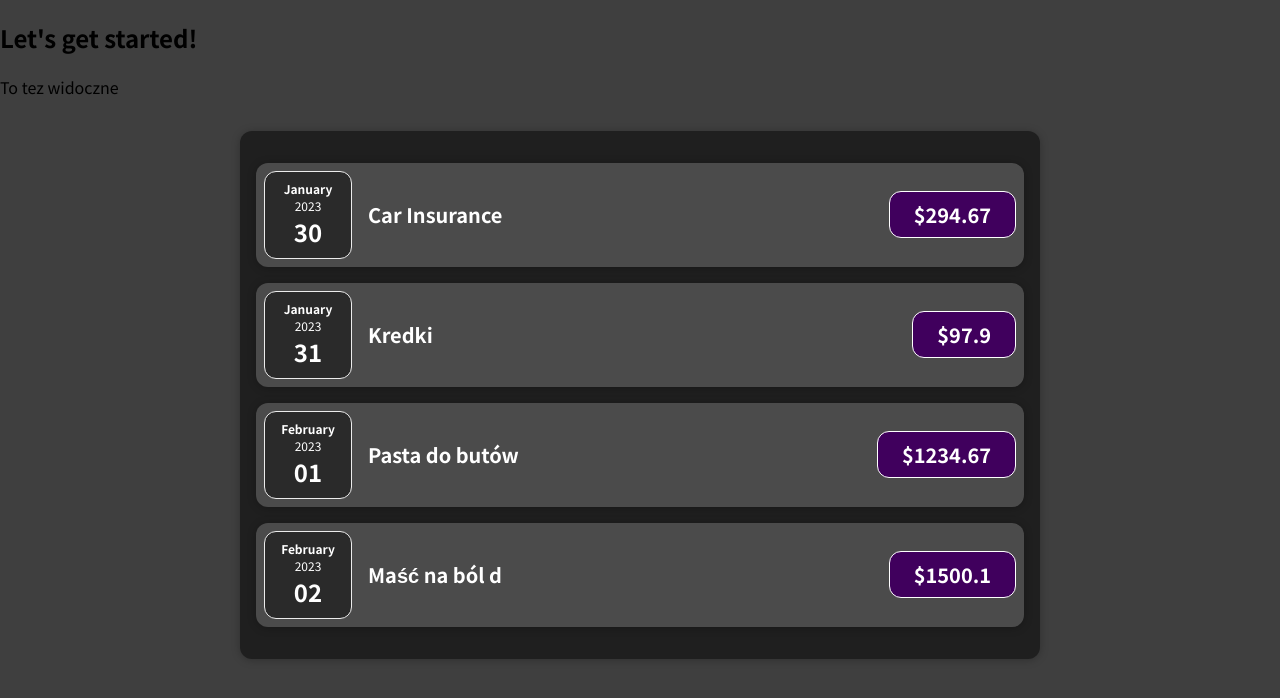
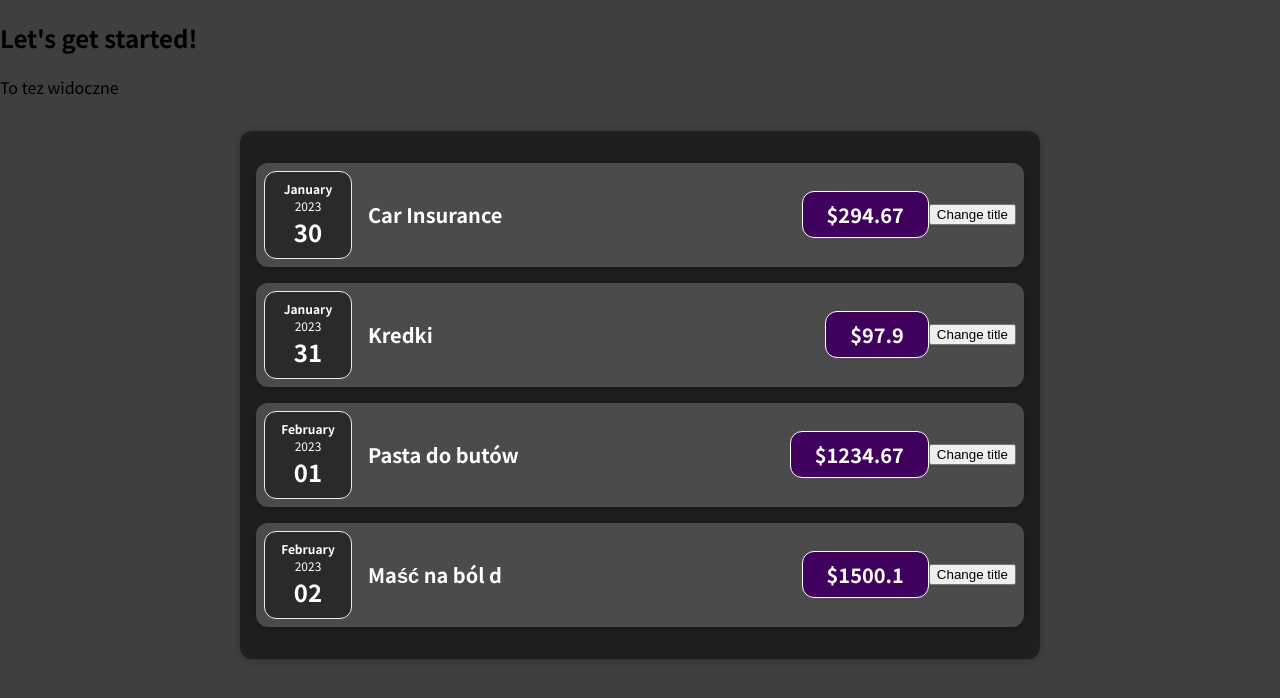
Before and after one commit to neertoon/learn-react, a JavaScript app: page / in a window 1280 px wide. Shown: the top 698 px of the page. Built offline with nearby package versions, Linux system fonts and the light colour scheme.

Commit message:
Pierwsza funkcja onclick

```diff
--- a/src/components/Expenses/ExpenseItem.js
+++ b/src/components/Expenses/ExpenseItem.js
@@ -1,17 +1,24 @@
 import './ExpenseItem.css';
 import ExpenseDate from './ExpenseDate';
 import Card from '../UI/Card';
+
+const clickEvent = function() {
+  console.log('sdfsdfsdfsdf');
+}
 
 function ExpenseItem(props) {
   return (
     <Card className="expense-item">
       <ExpenseDate date={props.date}></ExpenseDate>
-      <div class="expense-item__description">
+      <div className="expense-item__description">
         <h2>{props.title}</h2>
         <div className="expense-item__price">${props.amount}</div>
       </div>
+      <button onClick={clickEvent}>Change title</button>
     </Card>
   );
 }
 
+
+
 export default ExpenseItem;
```
